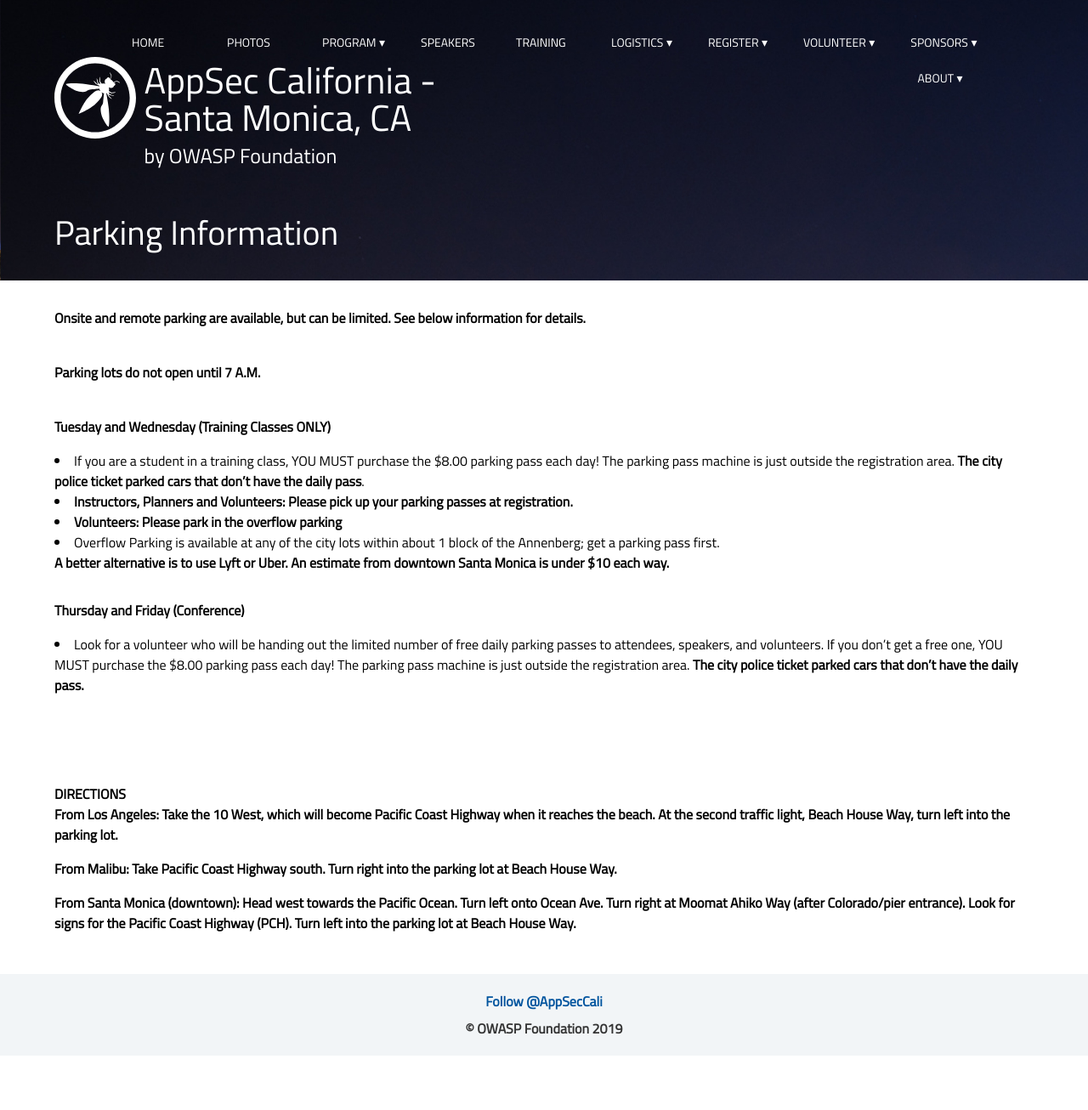
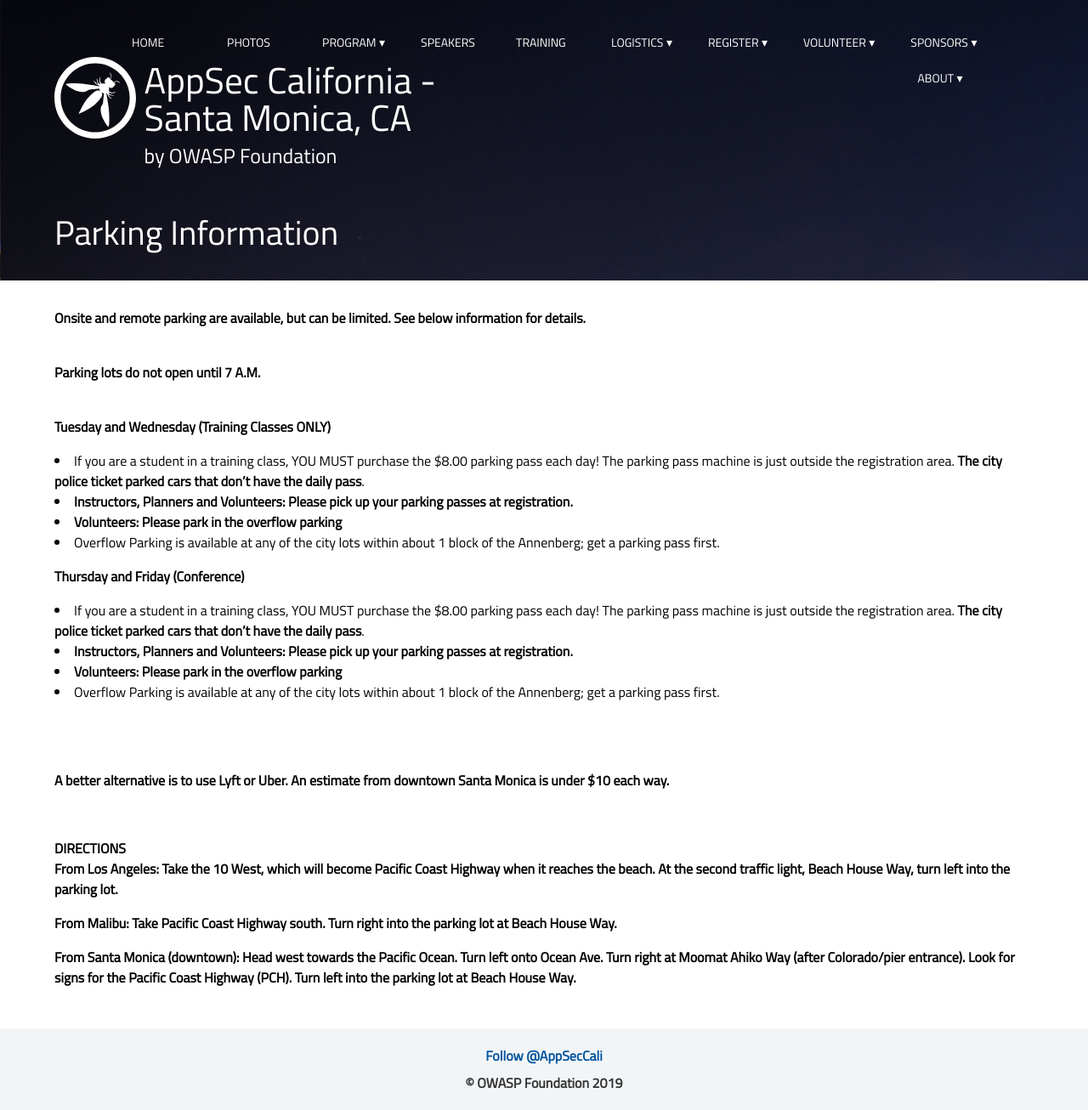
Before and after one commit to OWASP/2020-appseccalifornia, a Jekyll site: the page built from parking/index.html, in a window 1280 px wide. Shown: the whole page at 85% size. Built offline with Jekyll 4.4.1, drawn with Linux system fonts in a browser that asks for light colours; some web fonts are replaced; comment, search, counter and statistics services are not loaded; before the commit the page ends 1242 px from its top, so only the background shows below that.

Commit message:
updating per Sue's email

```diff
--- a/parking/index.html
+++ b/parking/index.html
@@ -9,16 +9,19 @@
 <p><b>Parking lots do not open until 7 A.M.</b></p>
 <br>
 <p> <span style="font-weight: 400;"><strong>Tuesday and Wednesday (Training Classes ONLY)</strong></span></li>
-<li style="font-weight: 400;"><span style="font-weight: 400;">If you are a student in a training class, YOU MUST purchase the $8.00 parking pass each day!  The parking pass machine is just outside the registration area.</span><b> The city police ticket parked cars that don’t have the daily pass</b><span style="font-weight: 400;">. </li>
+<li style="font-weight: 400;"><span style="font-weight: 400;">If you are a student in a training class, YOU MUST purchase the $8.00 parking pass each day! The parking pass machine is just outside the registration area.</span><b> The city police ticket parked cars that don’t have the daily pass</b><span style="font-weight: 400;">.</li>
 <li><b>Instructors, Planners and Volunteers:<b> Please pick up your parking passes at registration.</span></li>
 <li><b>Volunteers:</b> Please park in the overflow parking
 <li style="font-weight: 400;"><span style="font-weight: 400;">Overflow Parking is available at any of the city lots within about 1 block of the Annenberg; get a parking pass first.</span></li>
-<p>A better alternative is to use Lyft or Uber. An estimate from downtown Santa Monica is under $10 each way.</p>
 <p>
 <p> 	<span style="font-weight: 400;"><strong>Thursday and Friday (Conference)</strong></span></li>
-<li style="font-weight: 400;"><span style="font-weight: 400;">Look for a volunteer who will be handing out the limited number of free daily parking passes to attendees, speakers, and volunteers.  If you don’t get a free one, YOU MUST purchase the $8.00 parking pass each day! The parking pass machine is just outside the registration area. </span><b><i>The city police ticket parked cars that don’t have the daily pass.</i></b></li>
+<li style="font-weight: 400;"><span style="font-weight: 400;">If you are a student in a training class, YOU MUST purchase the $8.00 parking pass each day! The parking pass machine is just outside the registration area.</span><b> The city police ticket parked cars that don’t have the daily pass</b><span style="font-weight: 400;">.</li>
+<li><b>Instructors, Planners and Volunteers:<b> Please pick up your parking passes at registration.</span></li>
+<li><b>Volunteers:</b> Please park in the overflow parking
+<li style="font-weight: 400;"><span style="font-weight: 400;">Overflow Parking is available at any of the city lots within about 1 block of the Annenberg; get a parking pass first.</span></li>
+<p>
 <p></br><br />
-
+<p>A better alternative is to use Lyft or Uber. An estimate from downtown Santa Monica is under $10 each way.</p>
 <p>&nbsp;</p>
 <h5>DIRECTIONS</h5>
 <p><em><strong>From Los Angeles:</strong></em> Take the 10 West, which will become Pacific Coast Highway when it reaches the beach. At the second traffic light, Beach House Way, turn left into the parking lot.</p>
```
